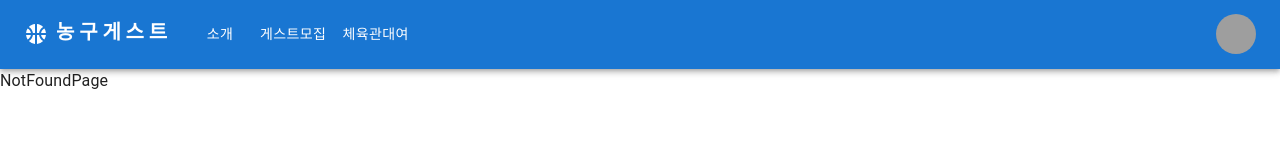
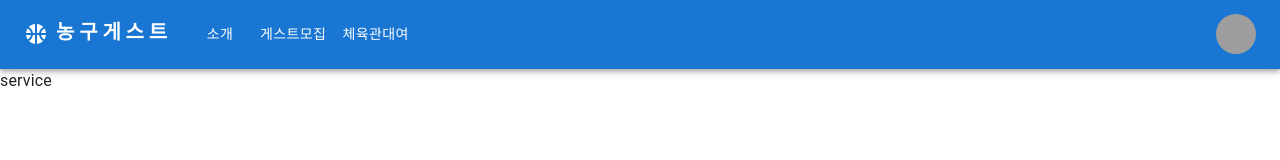
Before and after one commit to msh9900/basketballguest, a React (Create React App) app in the folder front/: page /service in a window 1280 px wide. Shown: the top 160 px of the page. Built offline with nearby package versions, Linux system fonts and the light colour scheme; grey boxes are pictures that could not be loaded.

Commit message:
폴더 구조 정리

```diff
--- a/front/src/App.tsx
+++ b/front/src/App.tsx
@@ -1,14 +1,13 @@
 import { Routes, Route } from "react-router-dom";
-import GuestRecruitmentPage from "./pages/GuestRecruitmentPage";
-import GymRental from "./pages/GymRental";
+import GuestRecruitmentPage from "./pages/guest/GuestRecruitmentPage";
+import GymRental from "./pages/rental/GymRental";
 import HomePage from "./pages/HomePage";
-import IntroducePage from "./pages/IntroducePage";
+import IntroducePage from "./pages/intro/IntroducePage";
 import NotFoundPage from "./pages/NotFoundPage";
 import Header from "./components/layout/Header";
-import Login from "./pages/Login/Login";
-import LoginPage from "./pages/LoginPage";
-import Profile from "./pages/Profile";
-
+import LoginPage from "./pages/login/LoginPage";
+import Profile from "./pages/intro/Profile";
+import Service from "./pages/service/Service";
 function App() {
   return (
     <>
@@ -20,6 +19,7 @@ function App() {
         <Route path="/gym" element={<GymRental />} />
         <Route path="/login" element={<LoginPage />} />
         <Route path="/profile" element={<Profile />} />
+        <Route path="/service" element={<Service />} />
         <Route path="*" element={<NotFoundPage />} />
       </Routes>
     </>
--- a/front/src/pages/Login/Login.tsx
+++ /dev/null
@@ -1,5 +0,0 @@
-import LoginForm from "./LoginForm";
-
-export default function Login() {
-  return <div>Login</div>;
-}
--- a/front/src/pages/Login/LoginForm.module.scss
+++ /dev/null
@@ -1,4 +0,0 @@
-* {
-  margin: 0;
-  padding: 0;
-}
--- a/front/src/pages/Login/LoginForm.tsx
+++ /dev/null
@@ -1,3 +0,0 @@
-export default function LoginForm() {
-  return <div>LoginForm</div>;
-}
--- a/front/src/pages/LoginPage.tsx
+++ b/front/src/pages/login/LoginPage.tsx
@@ -1,5 +1,3 @@
-import React from "react";
-
 export default function LoginPage() {
   return <div>LoginPage</div>;
 }
--- /dev/null
+++ b/front/src/pages/service/Service.tsx
@@ -0,0 +1,5 @@
+import React from "react";
+
+export default function Service() {
+  return <div>service</div>;
+}
```
Also changed, not shown: front/src/pages/guest/GuestRecruitmentPage.tsx (renamed from front/src/pages/GuestRecruitmentPage.tsx), front/src/pages/intro/IntroducePage.tsx (renamed from front/src/pages/IntroducePage.tsx), front/src/pages/intro/Profile.tsx (renamed from front/src/pages/Profile.tsx), front/src/pages/login/Login.module.scss (added), front/src/pages/login/RegisterPage.tsx (renamed from front/src/pages/Login/Register.tsx), front/src/pages/rental/GymRental.tsx (renamed from front/src/pages/GymRental.tsx).
